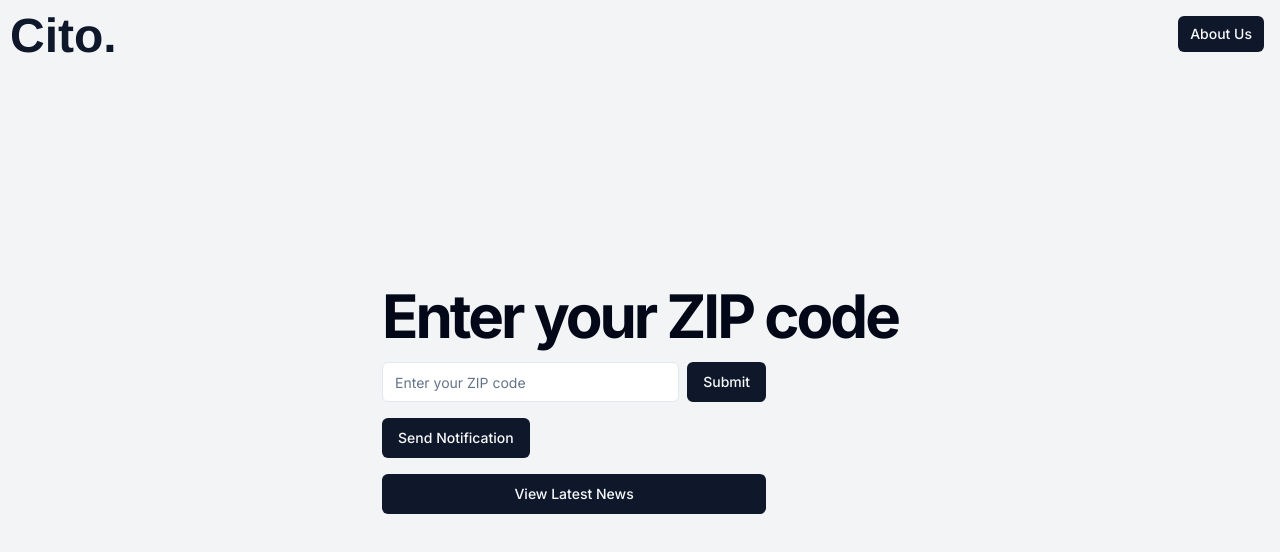
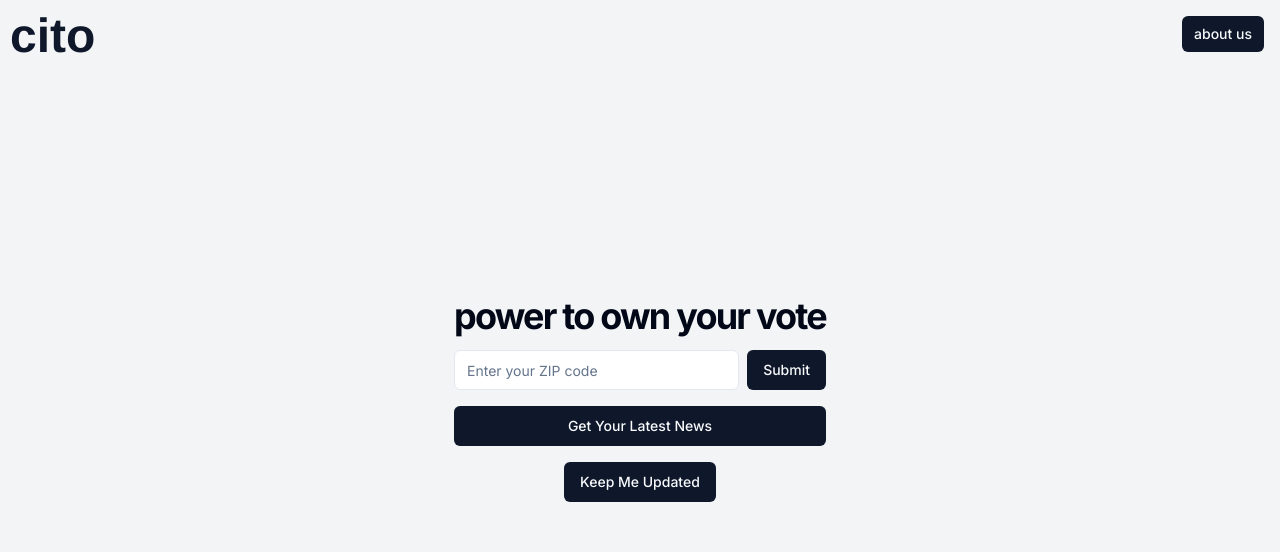
Before and after one commit to cito-your-eyes-on-the-hill/cito-app, a Next.js app: page / in a window 1280 px wide. Shown: the top 552 px of the page. Built offline with nearby package versions, Linux system fonts and the light colour scheme.

Commit message:
Altered styling/look of website

```diff
--- a/src/app/(home)/page.js
+++ b/src/app/(home)/page.js
@@ -205,13 +205,13 @@ export default function Component() {
 
     return (
         <div key="1" className="flex flex-col items-center justify-center min-h-screen bg-gray-100 dark:bg-gray-900">
-            <h1 className={style.siteTitle}>Cito.</h1>
+            <h1 className={style.siteTitle}>cito</h1>
             <Button className="ml-auto mb-4 absolute top-0 right-0 m-4" size="sm" onClick={toggleAboutModal}>
-                About Us
+                about us
             </Button>
-            <div className="space-y-4">
-                <h1 className="text-3xl font-bold tracking-tighter sm:text-4xl md:text-5xl lg:text-6xl/none">
-                    Enter your ZIP code
+            <div className="grid place-items-center space-y-4">
+                <h1 className="text-3xl font-bold tracking-tighter sm:text-4xl md:text-4xl lg:text-4xl/none text-align:center">
+                    power to own your vote
                 </h1>
                 <div className="w-full max-w-sm space-y-2">
                     <form className="flex space-x-2" onSubmit={handleSubmit}>
@@ -233,6 +233,11 @@ export default function Component() {
                         <div className="text-green-500 ml-2">{successMessage}</div>
                     )}
                 </div>
+                <div className="w-full max-w-sm space-y-2">
+                    <Button className="w-full" onClick={toggleModal}>
+                        Get Your Latest News
+                    </Button>
+                </div>
                 <Button type="sendNotification" onClick={async () => {
                     const subscription = await requestNotificationPermission();
                     if (subscription) {
@@ -250,13 +255,9 @@ export default function Component() {
                         }
                     }
                 }}>
-                    Send Notification
+                    Keep Me Updated
                 </Button>
-                <div className="w-full max-w-sm space-y-2">
-                    <Button className="w-full" onClick={toggleModal}>
-                        View Latest News
-                    </Button>
-                </div>
+
             </div>
             <Modal isOpen={isModalOpen} onClose={toggleModal}>
                 <h2 className="text-3xl font-bold text-center my-4">Latest News</h2>
```
